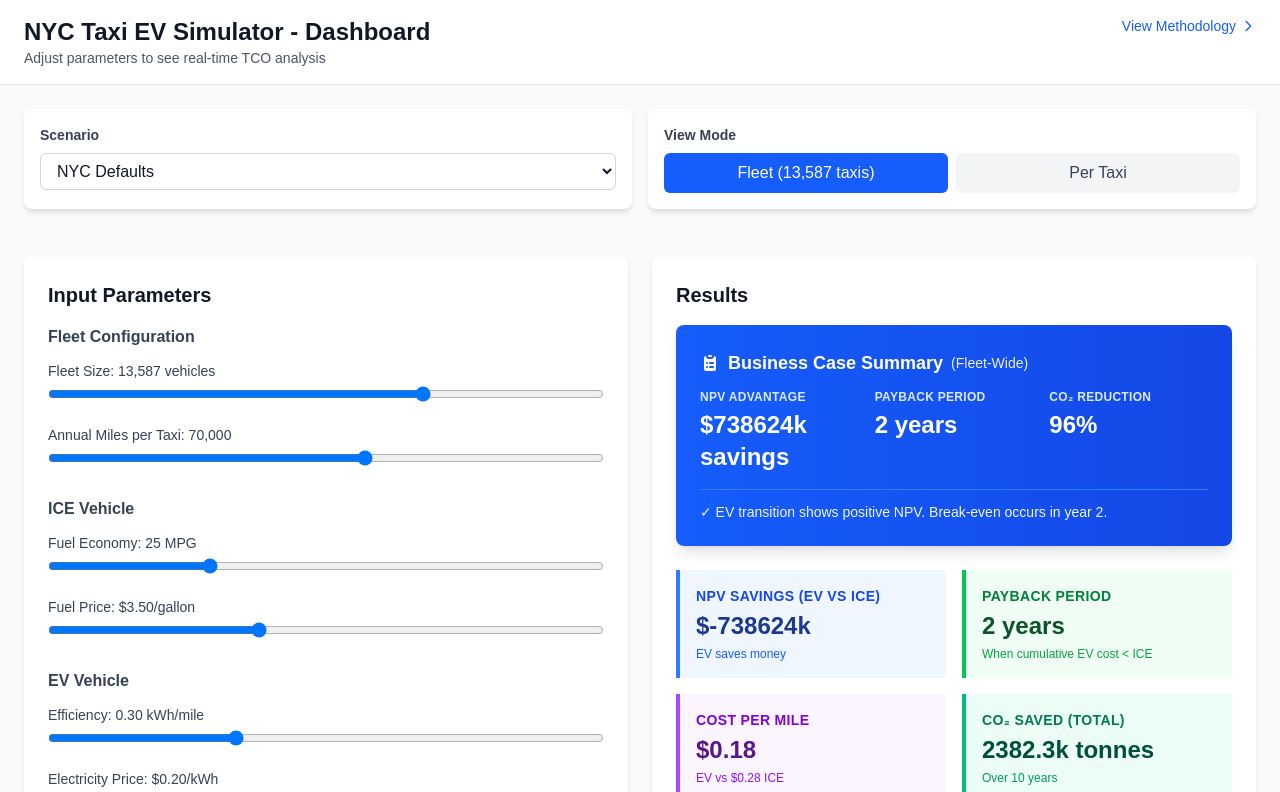
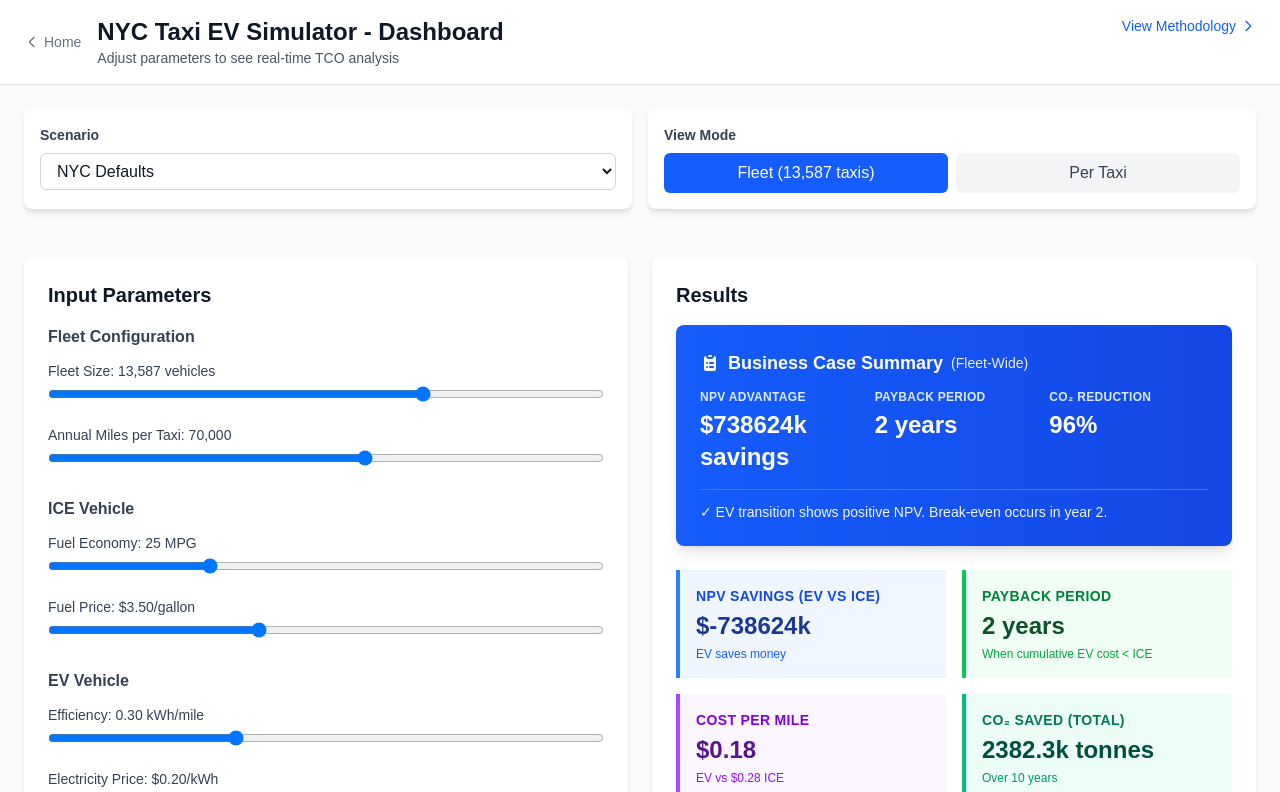
Before and after one commit to friendstrell-svg/NYC-Taxi-EV-simulator, a Next.js app: page /dashboard in a window 1280 px wide. Shown: the top 792 px of the page. Built offline with nearby package versions, Linux system fonts and the light colour scheme.

Commit message:
Add back button from dashboard to homepage

```diff
--- a/app/dashboard/page.tsx
+++ b/app/dashboard/page.tsx
@@ -7,19 +7,14 @@
 import TornadoChart from '@/components/TornadoChart'
 
 export default function Dashboard() {
-  // State for selected scenario and inputs
   const [selectedScenario, setSelectedScenario] = useState<ScenarioName>('nyc_defaults')
   const [inputs, setInputs] = useState(SCENARIOS.nyc_defaults)
   const [viewMode, setViewMode] = useState<'per_taxi' | 'fleet'>('fleet')
   const [showSensitivity, setShowSensitivity] = useState(false)
 
-  // Calculate outputs whenever inputs change
   const outputs = calculateModel(inputs)
-
-  // Calculate sensitivity analysis
   const sensitivityResults = calculateSensitivity(inputs)
 
-  // Scale outputs based on view mode
   const displayOutputs = viewMode === 'per_taxi'
     ? {
         ...outputs,
@@ -38,7 +33,6 @@
       }
     : outputs
 
-  // Scale sensitivity results based on view mode
   const displaySensitivity = viewMode === 'per_taxi'
     ? sensitivityResults.map(s => ({
         ...s,
@@ -51,13 +45,11 @@
       }))
     : sensitivityResults
 
-  // Handle scenario change
   const handleScenarioChange = (scenario: ScenarioName) => {
     setSelectedScenario(scenario)
     setInputs(SCENARIOS[scenario])
   }
 
-  // When user manually changes an input, switch to custom
   const updateInputAndSetCustom = (key: keyof typeof inputs, value: number | boolean) => {
     setSelectedScenario('custom')
     setInputs(prev => ({ ...prev, [key]: value }))
@@ -68,6 +60,16 @@
       {/* Header */}
       <header className="bg-white border-b border-gray-200 px-6 py-4">
         <div className="flex justify-between items-start">
+          <div className="flex items-center gap-4">
+            <a
+              href="/"
+              className="text-sm text-gray-500 hover:text-gray-700 font-medium flex items-center"
+            >
+              <svg className="w-4 h-4 mr-1" fill="none" stroke="currentColor" viewBox="0 0 24 24">
+                <path strokeLinecap="round" strokeLinejoin="round" strokeWidth={2} d="M15 19l-7-7 7-7" />
+              </svg>
+              Home
+            </a>
             <div>
               <h1 className="text-2xl font-bold text-gray-900">
                 NYC Taxi EV Simulator - Dashboard
@@ -75,6 +77,7 @@
               <p className="text-sm text-gray-600">
                 Adjust parameters to see real-time TCO analysis
               </p>
+            </div>
           </div>
           <a
             href="/methodology"
@@ -90,7 +93,6 @@
 
       {/* Scenario Selector & View Toggle */}
       <div className="flex flex-col sm:flex-row gap-4 mb-6 px-6 pt-6">
-        {/* Scenario Dropdown */}
         <div className="flex-1 bg-white rounded-lg shadow-md p-4">
           <label className="block text-sm font-semibold text-gray-700 mb-2">
             Scenario
@@ -113,7 +115,6 @@
           )}
         </div>
 
-        {/* View Mode Toggle */}
         <div className="flex-1 bg-white rounded-lg shadow-md p-4">
           <label className="block text-sm font-semibold text-gray-700 mb-2">
             View Mode
```
Lines whose indentation alone changed are shown as unchanged.
